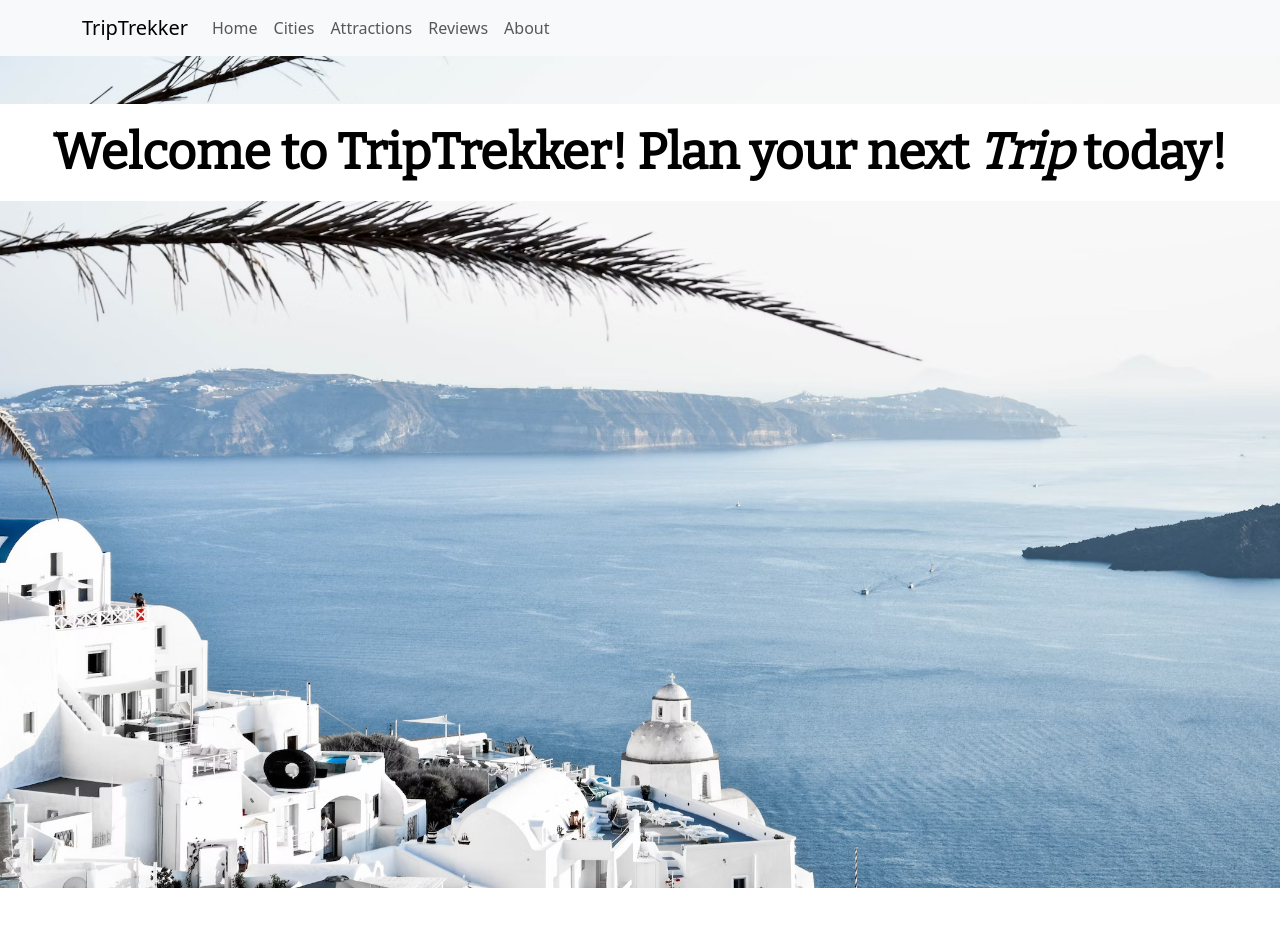
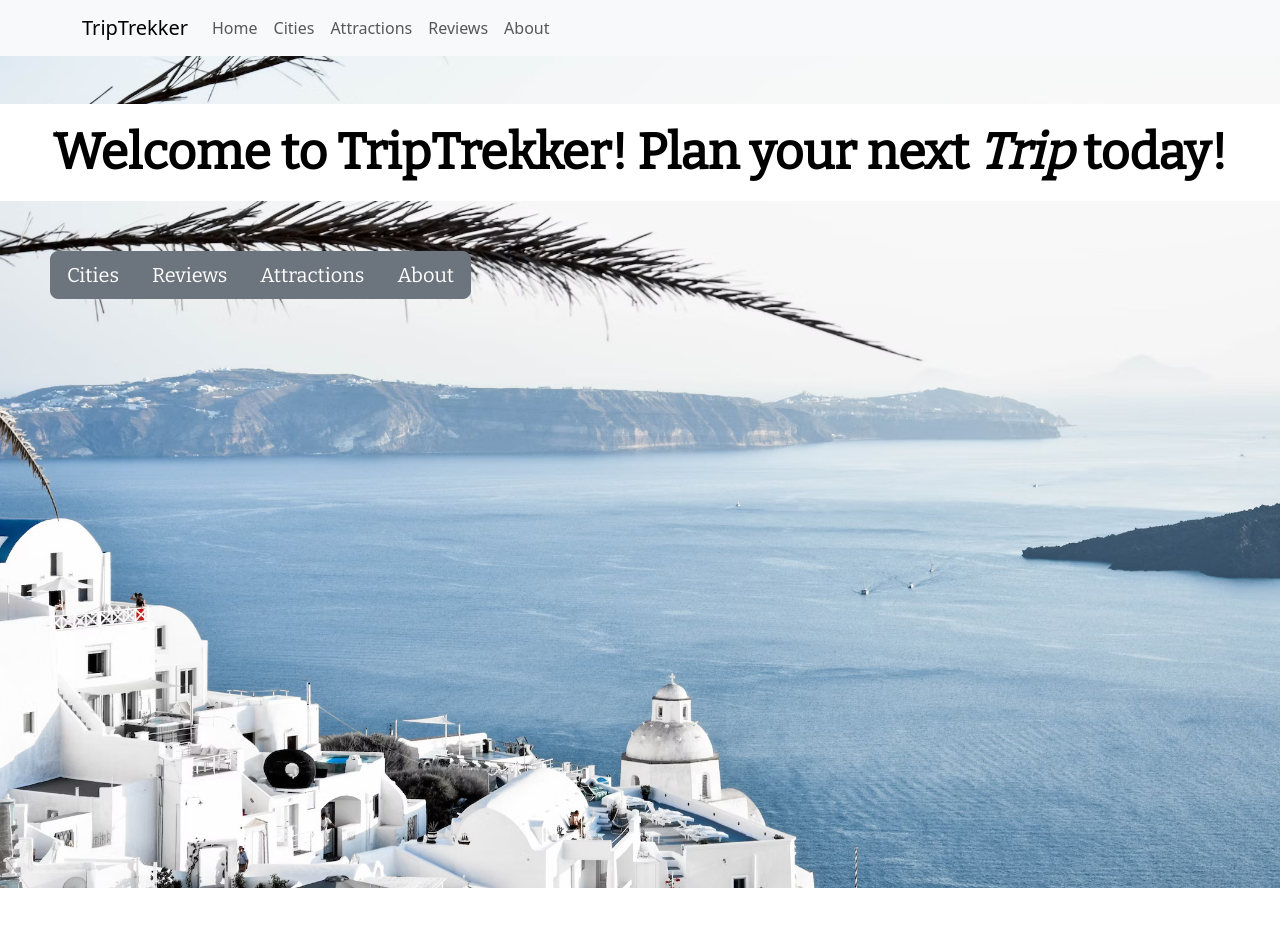
Before and after one commit to suletekin/Travel-Website, a React (Create React App) app: page / in a window 1280 px wide. Shown: the top 926 px of the page. Built offline with nearby package versions, Linux system fonts and the light colour scheme.

Commit message:
final home

```diff
--- a/src/Components/Menu.js
+++ b/src/Components/Menu.js
@@ -14,8 +14,14 @@ function Menu() {
             <br></br>
             <br></br>
             <div style={{border: "10px solid white", padding: "1px", backgroundColor: "white", display: "flex", alignItems: "center", justifyContent: "center", height: "100%",}}>
-            <p style={{ fontSize: 50, textAlign: "center", fontWeight: "800", margin: "auto"}}> Welcome to TripTrekker! Plan your next <em>Trip</em> today!</p>
+                <p style={{ fontSize: 50, textAlign: "center", fontWeight: "800", margin: "auto"}}> Welcome to TripTrekker! Plan your next <em>Trip</em> today!</p>
             </div>
+            <ButtonGroup style={{margin: "50px"}} size="lg" aria-label="Basic example">
+                    <Button variant="secondary" href="/Reviews">Cities</Button>
+                    <Button variant="secondary" href="/Reviews">Reviews</Button>
+                    <Button variant="secondary" href="/Attractions">Attractions</Button>
+                    <Button variant="secondary" href="/About">About</Button>
+            </ButtonGroup>
         </div>
 
     );
```
